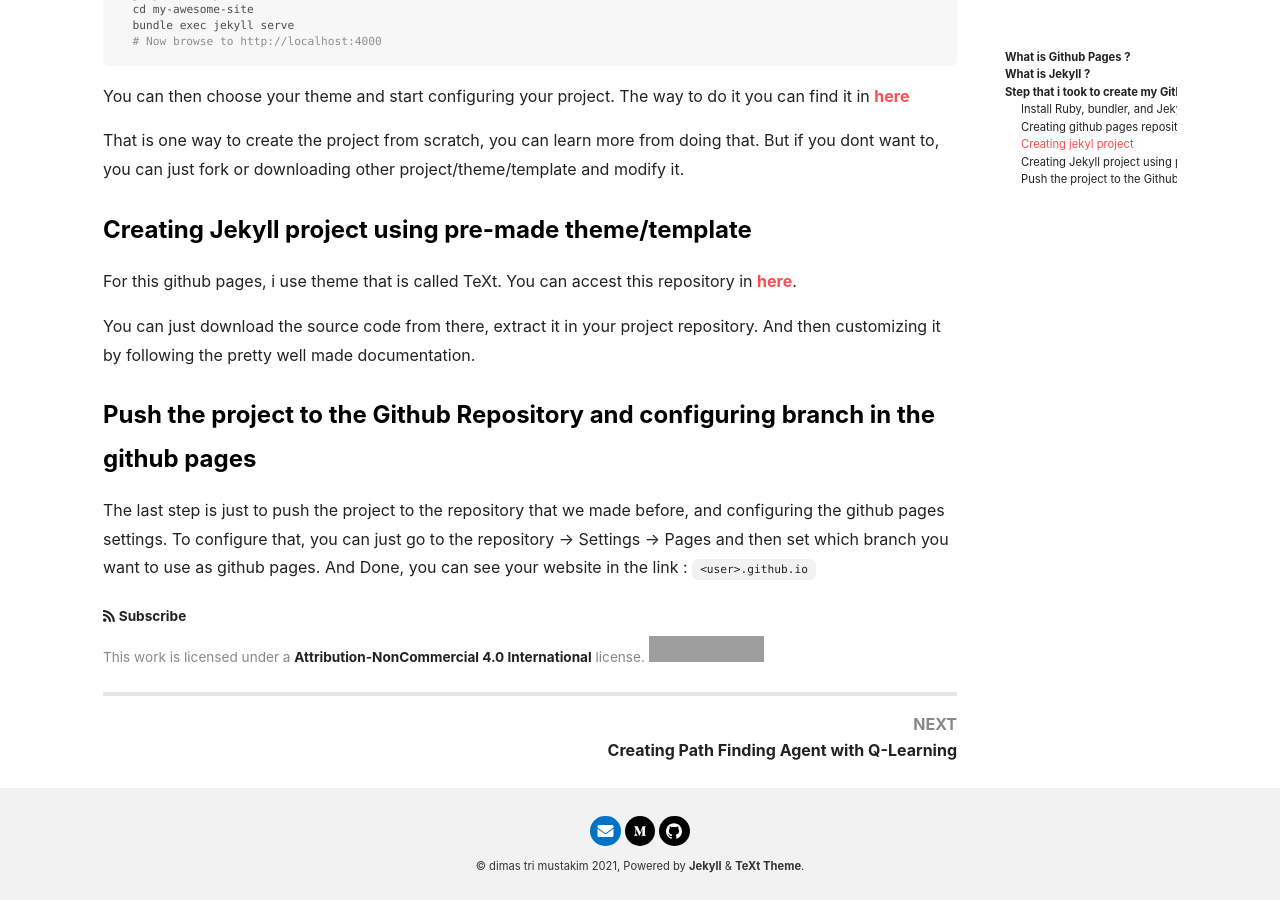
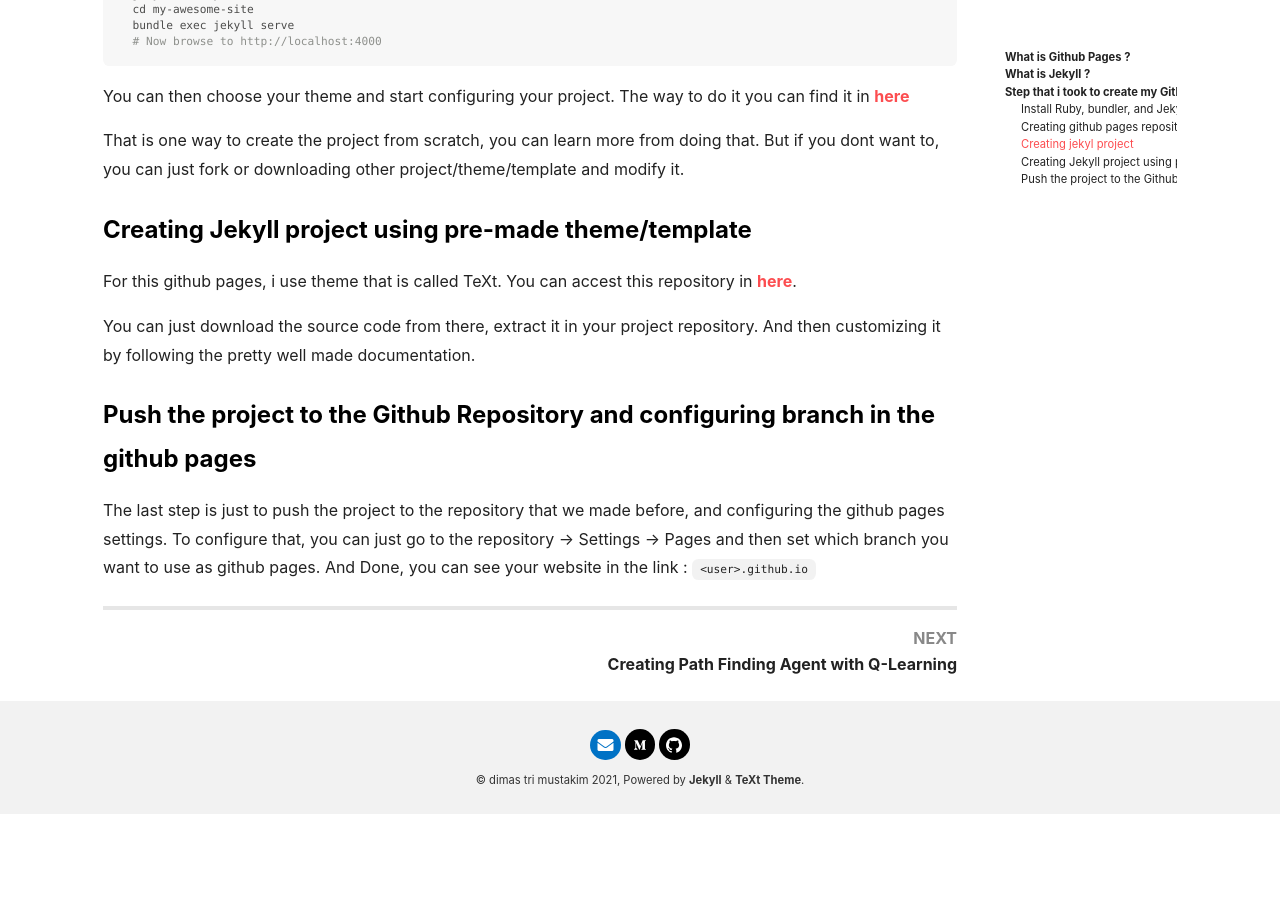
Before and after one commit to tridims/tridims.github.io, a Jekyll site: the page built from _posts/2021-08-14-Creating Github Pages using Jekyll.md, in a window 1280 px wide and 900 px high, scrolled down 1852 px. Built offline with Jekyll 4.4.1, drawn with Linux system fonts in a browser that asks for light colours; nearby versions of some CDN libraries; after the commit the page ends 2666 px from its top, so only the background shows below that; part of the change alters nothing that is shown; grey boxes are pictures that could not be loaded.

Commit message:
tweak settings

```diff
--- a/_config.yml
+++ b/_config.yml
@@ -38,7 +38,7 @@ author:
   name      : Dimas Tri Mustakim
   url       : tridims.github.io
   avatar    : ./assets/personal_image/profile.png # path or url of avatar image (square)
-  bio       : I am an university student who love to study about technology, espicially about computer science.
+  bio       : I am a passionate computer science student. I am interested in Machine Learning and Software Development.
   email     : tri.dimas31122001@gmail.com
   facebook  : # "user_name" the last part of your profile url, e.g. https://www.facebook.com/user_name
   twitter   : # "user_name" the last part of your profile url, e.g. https://twitter.com/user_name
@@ -208,11 +208,11 @@ defaults:
     values:
       layout: article
       sharing: true
-      license: true
+      license: false
       aside:
         toc: true
       show_edit_on_github: true
-      show_subscribe: true
+      show_subscribe: false
       pageview: true
 
 
```
Also changed, not shown: _posts/2021-08-16-Creating Path Finding Agent with Q-Learning.md (+1 -0 lines).
